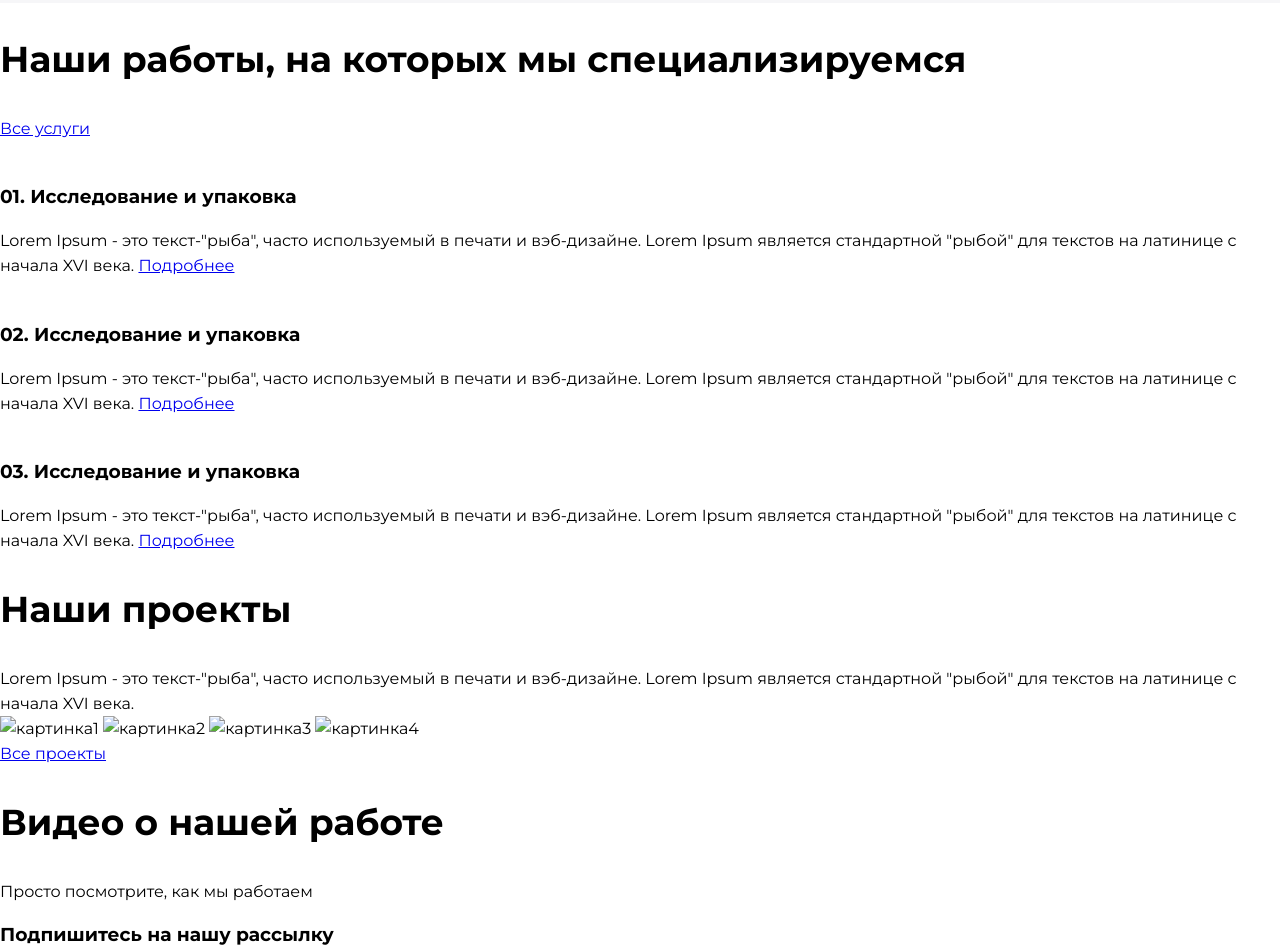
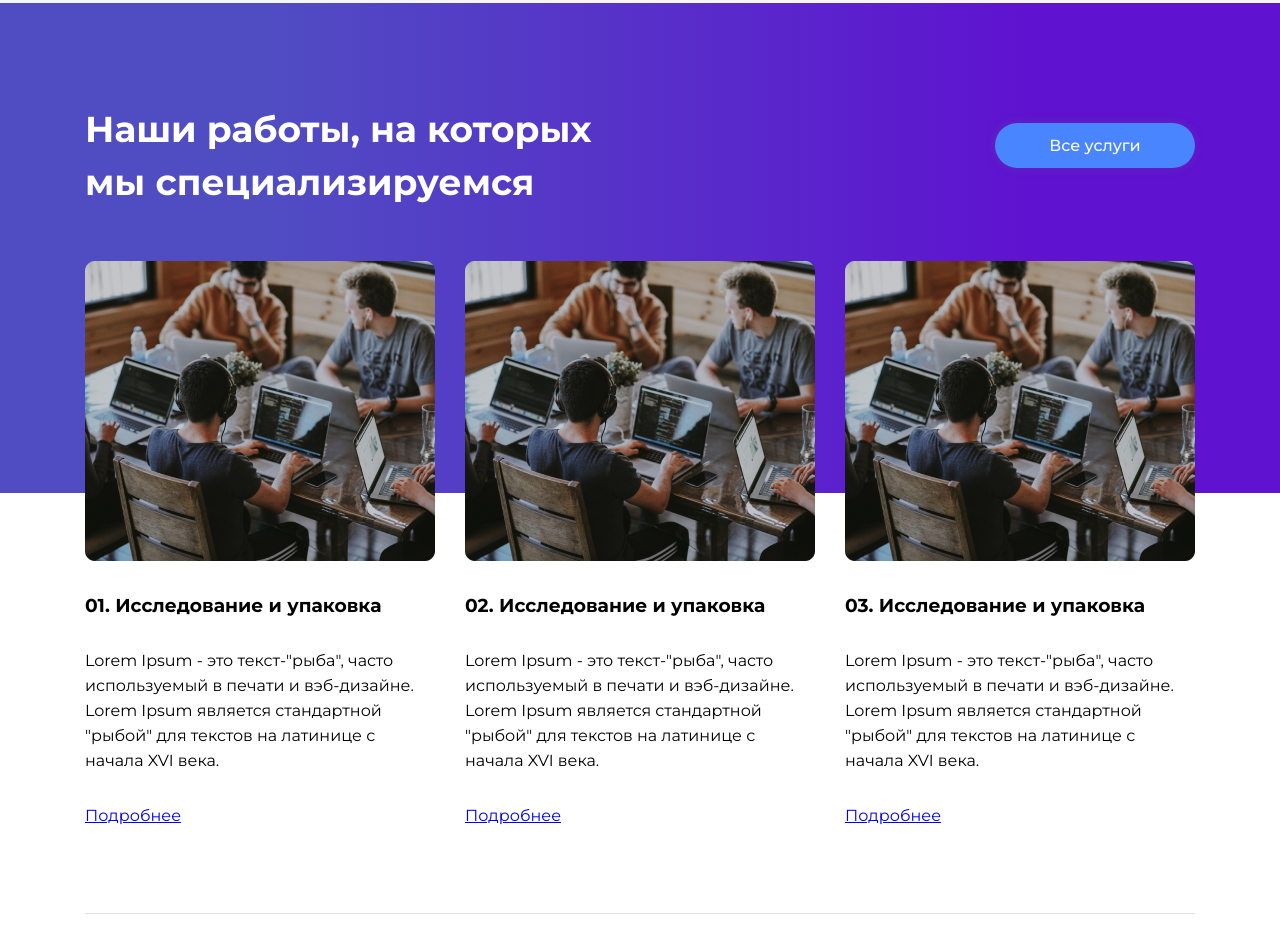
Before and after one commit to AlekseyMR/TestTaskFigma, a plain HTML site: page index.html in a window 1280 px wide. Shown: the part 2497-3447 px from the top of the page. Drawn offline with Linux system fonts and the light colour scheme.

Commit message:
До раздела Видео

```diff
--- a/index.html
+++ b/index.html
@@ -117,27 +117,30 @@
 		</div>
 
 		<div class="specialization">
+      <div class="specialization-gradient">
         <div class="specialization-top">
           <h2>Наши работы, на которых мы специализируемся</h2>
-        <a href="#">Все услуги</a>
+          <a class="button href" href="#">Все услуги</a>
         </div>
+      </div>
+      <div class="specialization-absolute">
         <div class="specialization-catalog">
         <div class="specialization-item">
-          <img src="" alt="">
+          <img src="img/Specialization.png" alt="Специализация">
           <h3>01. Исследование и упаковка</h3>
           <span>Lorem Ipsum - это текст-"рыба", часто используемый в печати и вэб-дизайне.
             Lorem Ipsum является стандартной "рыбой" для текстов на латинице с начала XVI века.</span>
           <a href="#">Подробнее</a>
         </div>
         <div class="specialization-item">
-          <img src="" alt="">
+          <img src="img/Specialization.png" alt="Специализация">
           <h3>02. Исследование и упаковка</h3>
           <span>Lorem Ipsum - это текст-"рыба", часто используемый в печати и вэб-дизайне.
             Lorem Ipsum является стандартной "рыбой" для текстов на латинице с начала XVI века.</span>
           <a href="#">Подробнее</a>
         </div>
         <div class="specialization-item">
-          <img src="" alt="">
+          <img src="img/Specialization.png" alt="Специализация">
           <h3>03. Исследование и упаковка</h3>
           <span>Lorem Ipsum - это текст-"рыба", часто используемый в печати и вэб-дизайне.
             Lorem Ipsum является стандартной "рыбой" для текстов на латинице с начала XVI века.</span>
@@ -145,18 +148,23 @@
         </div>
       </div>
       </div>
+    </div>
 
 		<div class="projects">
+      <div class="projects-main">
         <h2>Наши проекты</h2>
         <span>Lorem Ipsum - это текст-"рыба", часто используемый в печати и вэб-дизайне.
           Lorem Ipsum является стандартной "рыбой" для текстов на латинице с начала XVI века.</span>
         <div class="projects-catalog">
-        <img src="" alt="картинка1">
-        <img src="" alt="картинка2">
-        <img src="" alt="картинка3">
-        <img src="" alt="картинка4">
+          <img src="img/ProjectCode.png" alt="Картинка с кодом на экране">
+          <img src="img/ProjectCode.png" alt="Картинка с кодом на экране">
+          <img src="img/ProjectCode.png" alt="Картинка с кодом на экране">
+          <img src="img/ProjectCode.png" alt="Картинка с кодом на экране">
         </div>
-      <a href="#">Все проекты</a>
+        <div class="projects-button">
+          <a class="button href" href="#">Все проекты</a>
+        </div>
+      </div>
 		</div>
 
 		<div class="videos">
--- a/style.css
+++ b/style.css
@@ -77,6 +77,7 @@ border-bottom: 2px solid white;
 	text-decoration: none;
 	line-height: 45px;
 	vertical-align: middle;
+	text-align: center;
 }
 
 .mobile-apps{
@@ -115,6 +116,11 @@ h2{
 	margin-bottom: 55px;
 	margin-left: 158px;
 }
+/* лучше спросить как это делается а то я накуролесил все возможные варианты
+.services-item:first-child{
+	margin-left: 0px;
+}
+*/
 .services-item .item {
 	position: relative;
 /*	padding-left: 30px;*/
@@ -203,6 +209,9 @@ margin-top: 60px;
 	width:100px;
 	margin-right: 100px;
 }
+.standard-item:last-child{
+	margin-right: 0px;
+}
 .standard-item .item {
 	position: relative;
 /*	padding-left: 30px;*/
@@ -220,5 +229,117 @@ margin-top: 60px;
 	height: 30px;
 	background-image:  url("svg/web-programming.svg") ;
 	vertical-align: bottom;
+}
+
+.specialization{
+
+height: 972px;
+}
+.specialization-gradient{
+	height: 490px;
+	background: linear-gradient(90deg, #504DC2 20.44%, #5F12D0 80.91%), #C4C4C4;
+	text-align: center;
+}
+.specialization-top{
+	display: inline-block;
+	color: white;
+	width: 1110px;
+	vertical-align: middle;
 
 }
+.specialization-top h2{
+	display: block;
+	float: left;
+	width: 540px;
+	text-align: left;
+	font-style: normal;
+	font-weight: bold;
+	font-size: 36px;
+	line-height: 53px;
+	margin-top: 100px;
+}
+.specialization-top a
+{
+	float: right;
+	margin-top: 120px;
+}
+.specialization-absolute{
+		text-align:  center;
+}
+.specialization-catalog{
+	text-align:  center;
+	display: inline-block;
+	width: 1110px;
+	border-bottom:  1px solid #E0E0E0;
+	padding-bottom: 85px;
+}
+.specialization-item{
+	position: relative;
+	/*display: inline-block;*/
+	float: left;
+	width:350px;
+	margin-right: 30px;
+	text-align: left;
+}
+.specialization-item:last-child{
+	margin-right: 0px;
+	float: right;
+}
+.specialization-item h3{
+	margin-top: 100px;
+	margin-bottom: 30px;
+}
+.specialization-item span{
+	display: block;
+	margin-bottom: 30px;
+}
+.specialization-item img{
+	position: absolute;
+	top: -232px;
+}
+
+.projects{
+	height: 776px;
+	background-color:  #F6F6F8;
+			text-align:  center;
+}
+.projects-main{
+	display: inline-block;
+		width: 1110px;
+		text-align:  center;
+}
+.projects-main h2{
+	margin-top: 100px;
+	margin-bottom: 50px;
+}
+.projects-main span{
+	display: inline-block;
+	width: 730px;
+	font-style: normal;
+	font-weight: normal;
+	font-size: 16px;
+	line-height: 25px;
+	color: #999999;
+	margin-bottom: 70px;
+}
+.projects-catalog{
+margin-bottom: 305px;
+}
+.projects-catalog img{
+margin-right: 30px;
+float: left;
+}
+.projects-catalog img:last-child{
+margin-right: 0px;
+}
+.projects-button{
+	width: 1110px;
+}
+
+.videos{
+	height: 735px;
+	background-image: url("img/VideoBackground.jpg");
+	background-repeat: no-repeat;
+	background-position: top;
+	background-size: cover;
+}
```
Also changed, not shown: img/ProjectCode.png (added), img/Specialization.jpg (added), img/Specialization.png (added), img/VideoBackground.jpg (added), img/VideoBackground.png (added), img/VideoPlayer.jpg (added), img/VideoPlayer.png (added). Lines whose indentation alone changed are shown as unchanged.
